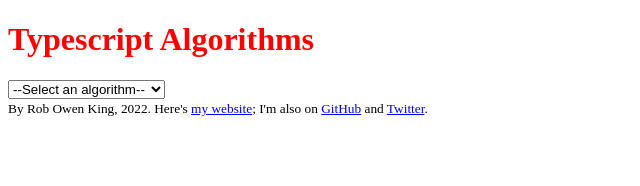
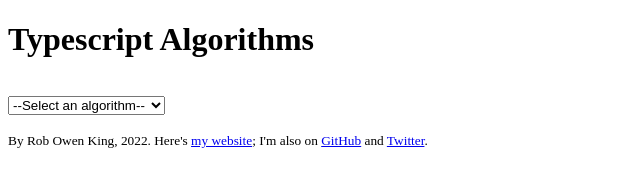
Before and after one commit to RobOwenKing/ts-algorithms, a website built with webpack: page dist/index.html in a window 1280 px wide. Shown: the whole page, without its empty margins (0-640 px from the left). Built offline with nearby package versions, Linux system fonts and the light colour scheme.

Commit message:
feat: Add top and bottom margin to Algorithm <select>

```diff
--- a/src/style.css
+++ b/src/style.css
@@ -1,3 +1,4 @@
-h1 {
-  color: red;
+.select {
+  margin-top: 1rem;
+  margin-bottom: 1rem;
 }
```
Also changed, not shown: dist/index.html.
